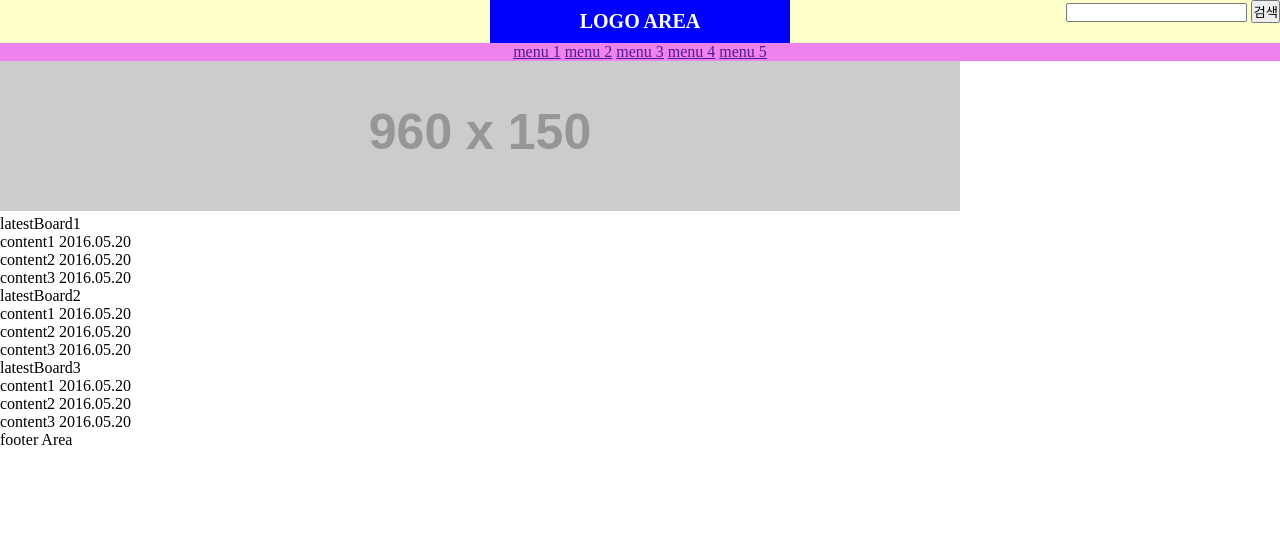
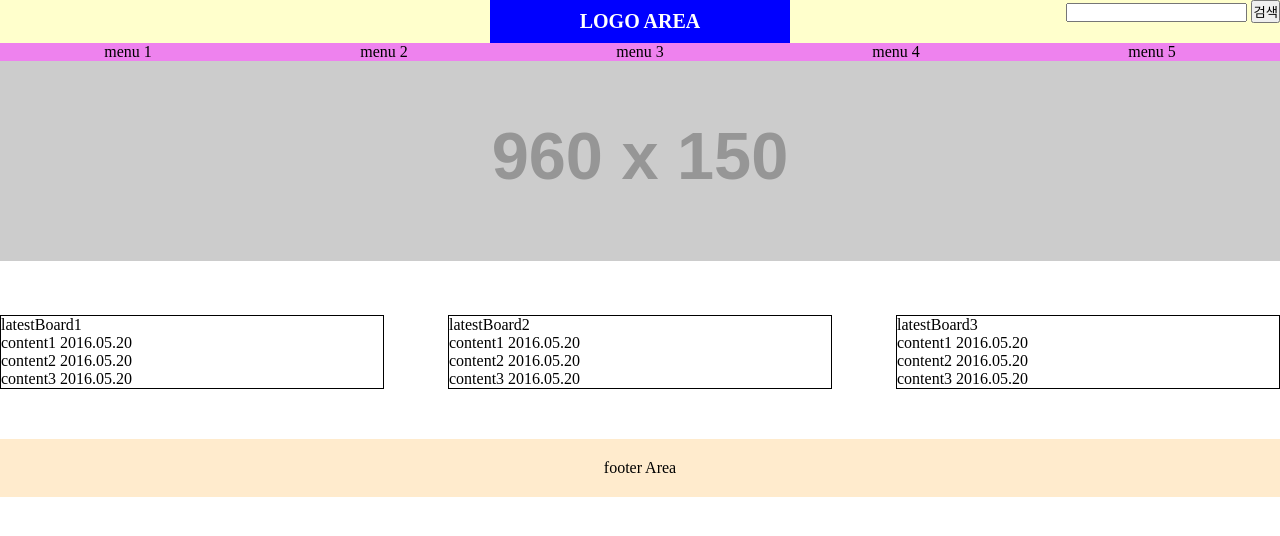
Before and after one commit to wlgus2yo/210908, a plain HTML site: page CSS/step4/4_4_floatLayout3.html in a window 1280 px wide. Drawn offline with Linux system fonts and the light colour scheme; placeholder pictures from the web are drawn by us.

Commit message:
floatLayout3 복습하기

```diff
--- a/CSS/step4/4_4_floatLayout3.html
+++ b/CSS/step4/4_4_floatLayout3.html
@@ -25,34 +25,57 @@
         </nav>
     </header>
 
-    <section>
-        <img src="https://via.placeholder.com/960x150" alt="dummy">
+    <div class="content">
+        <div>
+            <img src="https://via.placeholder.com/960x150" alt="dummy">
+        </div>
+        <ul>
+            <li class="title">latestBoard1</li>
+            <li>
+                <span>content1</span>
+                <span>2016.05.20</span>
+            </li>
+            <li>
+                <span>content2</span>
+                <span>2016.05.20</span>
+            </li>
+            <li>
+                <span>content3</span>
+                <span>2016.05.20</span>
+            </li>
+        </ul>
+        <ul>
+            <li class="title">latestBoard2</li>
+            <li>
+                <span>content1</span>
+                <span>2016.05.20</span>
+            </li>
+            <li>
+                <span>content2</span>
+                <span>2016.05.20</span>
+            </li>
+            <li>
+                <span>content3</span>
+                <span>2016.05.20</span>
+            </li>
+        </ul>
+        <ul>
+            <li class="title">latestBoard3</li>
+            <li>
+                <span>content1</span>
+                <span>2016.05.20</span>
+            </li>
+            <li>
+                <span>content2</span>
+                <span>2016.05.20</span>
+            </li>
+            <li>
+                <span>content3</span>
+                <span>2016.05.20</span>
+            </li>
+        </ul>
 
-        <article>
-            <p>latestBoard1<p>
-                <ul>
-                   <li>content1 2016.05.20</li>
-                   <li>content2 2016.05.20</li>
-                   <li>content3 2016.05.20</li>
-                </ul>
-        </article>
-        <article>
-            <p>latestBoard2<p>
-                <ul>
-                   <li>content1 2016.05.20</li>
-                   <li>content2 2016.05.20</li>
-                   <li>content3 2016.05.20</li>
-                </ul>
-        </article>
-        <article>
-            <p>latestBoard3<p>
-                <ul>
-                   <li>content1 2016.05.20</li>
-                   <li>content2 2016.05.20</li>
-                   <li>content3 2016.05.20</li>
-                </ul>
-        </article>
-    </section>
+    </div>
 
     <footer>
         footer Area
--- a/CSS/step4/css/4_4_floatLayout3.css
+++ b/CSS/step4/css/4_4_floatLayout3.css
@@ -3,8 +3,8 @@
     /*
         * => 전체 선택자
         ex1) header * => header 내부의 전체
-        ex2) section * * => header 내부의 전체
-        ex1) header * => header 내부의 전체
+        ex2) section * * => section 내부의 전체
+        ex1) * => 모든 태기
     */
 }
 header{
@@ -42,13 +42,92 @@ header nav{
 
 header nav ul{
     text-align: center;
+    font-size: 0;
 }
 
 header nav ul li{
     display: inline-block;
+    font-size: 16px;
+    width: 20%;
+    /*
+        inline-block 에서 100%를 채우고 싶을 경우,
+        부모에서 글자크기를 0으로 함으로써
+    */
 }
 
-header nav ul il a{
+header nav ul li a{
     color: black;
     text-decoration: none;
+
+    /*
+        a 태그는 기본적으로 display:inline,
+        크기를 가질 수 없다.
+    */
+    display: block;
 }
+
+header nav ul li a:hover{
+    color: white
+}
+
+
+
+    /*
+        div .content = div 안에 있는 content라는 클래스를 가진 태그를 지목
+        div.content = content
+        .content = content 라는 클래스를 가진 태그를 지목
+    */
+
+div.content div img{
+    width: 100%;
+}
+
+div.content div{
+    margin-bottom: 50px;
+}
+
+div.content{
+    margin-bottom: 50px;
+}
+
+div.content:after{
+    content: ''; display: block; clear: both;
+}
+
+div.content ul{
+    border: 1px solid black;
+    float: left; width: 30%;
+    box-sizing: border-box;
+    /*
+        box-sizing:border-box => border를 포함해서 정한 너비에 꾸겨넣는다
+        30%에서 좌측 1픽셀 우측1픽셀 총 2픽셀을 보더로 나눠준다
+    */
+    list-style: none;
+}
+
+.content ul:not(:last-of-type){margin-right:5%;}
+    /*
+        - child
+            :first-child => 첫번쨰 자식
+            :last-child => 마지막 자식
+            :nth-child => n번쨰 자식
+            순서가 먼저 정해지고, 순서에 맞는 태그를 조합
+        - of-type
+            :first-of-type => 첫번째 대상
+            대상 중에서 몇번째인지를 조합
+        - not()
+            선택자:not(:class) => 선택자 중 해당 클래스가 아닌 대상
+            선택자:not(#id)
+            선택자:not(:nth-child)
+            선택자:not(:nth-of-type)
+
+            .list:not(.test):not(:first-of-type)
+            1. .list를 찾는다.
+            2. 1의 결과값중
+    */
+
+footer{
+    background-color: blanchedalmond;
+    text-align: center;
+    padding: 20px 0;
+}
```
